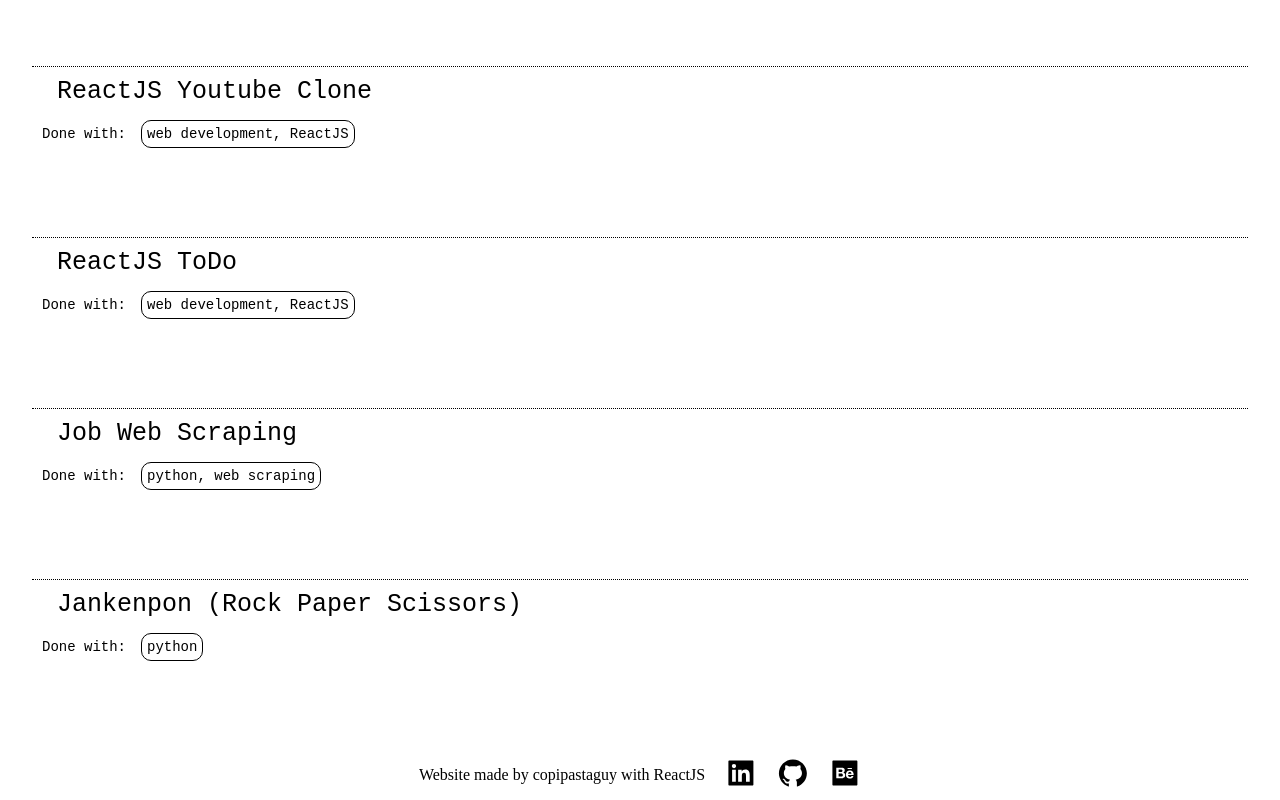
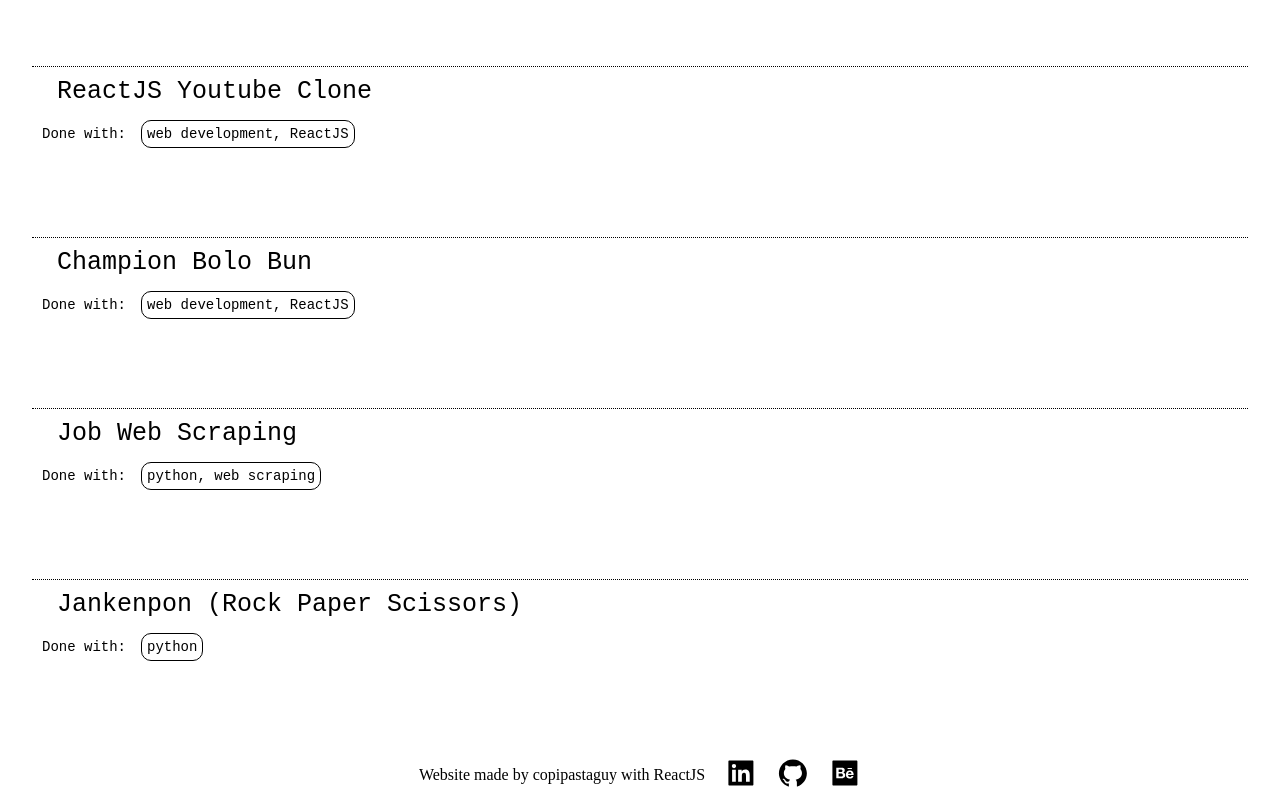
Before and after one commit to copipastaguy/portfolio, a React (Create React App) app: page / in a window 1280 px wide. Shown: the part 1035-1835 px from the top of the page. Built offline with nearby package versions, Linux system fonts and the light colour scheme.

Commit message:
replaced project
replaced todo with Champion website

```diff
--- a/src/component/Works/Works.js
+++ b/src/component/Works/Works.js
@@ -28,9 +28,9 @@ function Works() {
       language: "ReactJS",
     },
     {
-      name: "ReactJS ToDo",
-      link: "https://github.com/copipastaguy/python/tree/main/todolist",
-      description: "ToDo UI WebApp made with ReactJS",
+      name: "Champion Bolo Bun",
+      link: "https://copipastaguy.github.io/champion-bolo-bun/",
+      description: "Prototype Champion Bolo Bun website made with ReactJS",
       tags: ["web development, ReactJS"],
       tag: {
         tag01: "web development",
```
